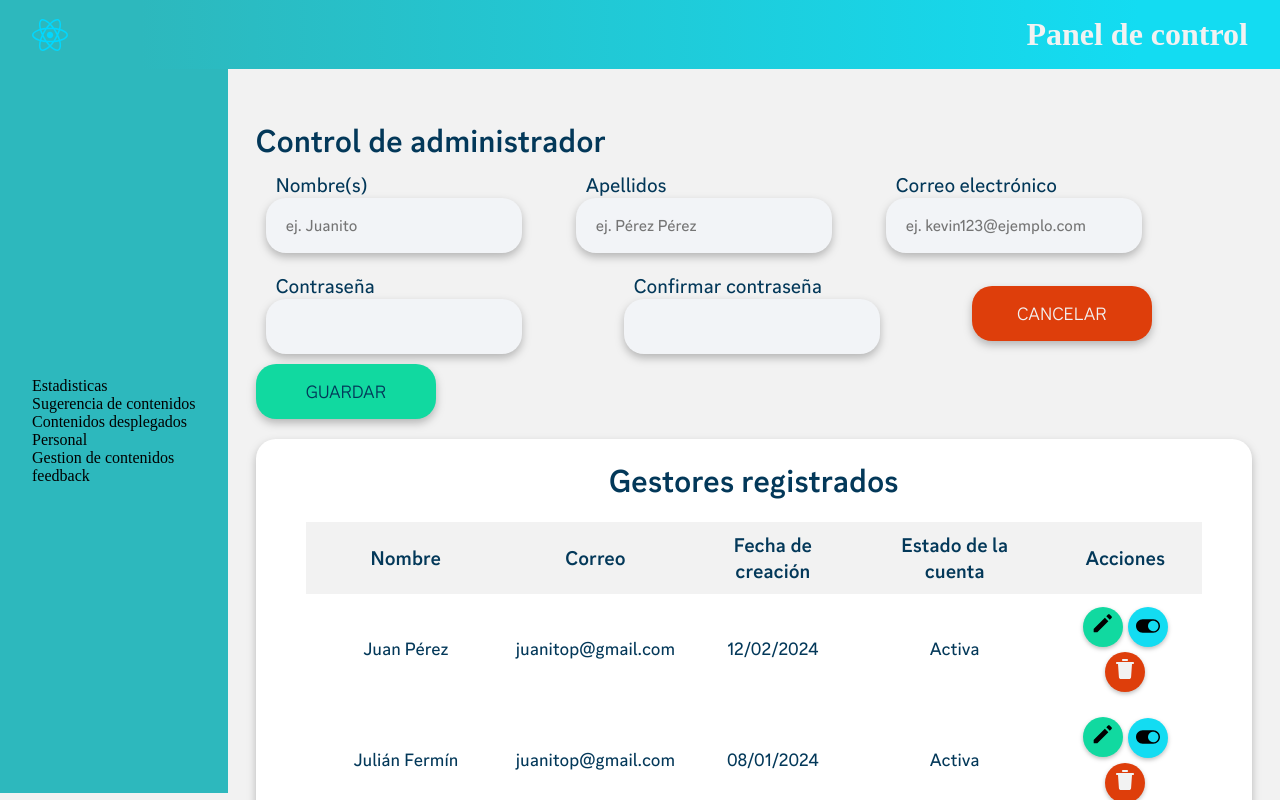
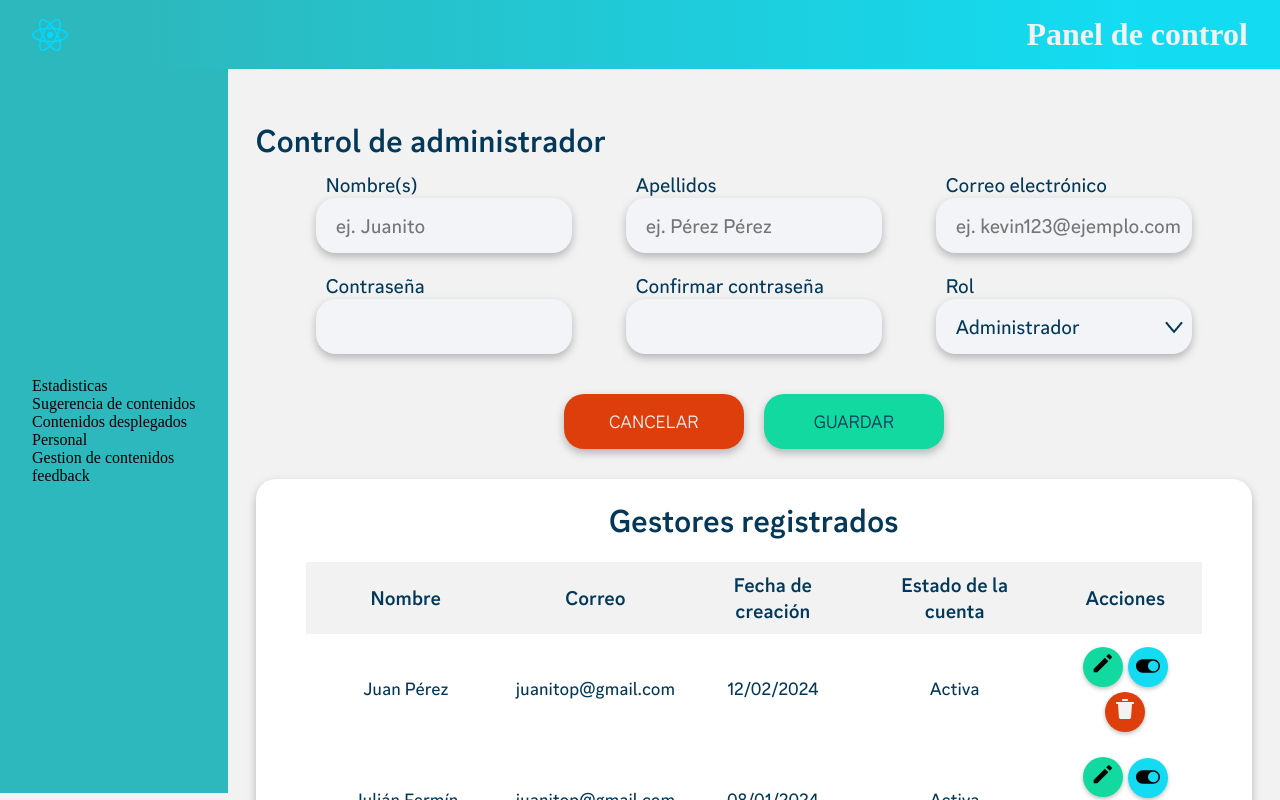
Before and after one commit to MAngelesGB/front-EmoIQ-software-seguro, a React (Vite) app: page /admin in a window 1280 px wide. Both pictures are taken after a click on the button "AGREGAR". Shown: the top 800 px of the page. Built offline with nearby package versions, Linux system fonts and the light colour scheme.

Commit message:
feature: Update admin panel form with role selection

```diff
--- a/src/components/adminPersonal/AdminPanel.css
+++ b/src/components/adminPersonal/AdminPanel.css
@@ -82,20 +82,43 @@ form {
     padding: 5px;
     padding-left: 20px;
     font-family: "gg-sans-medium", regular;
-    font-size: 16px;
+    font-size: 20px;
     color: var(--azul-oscuro);
     filter: drop-shadow(0px 4px 4px rgba(0, 0, 0, 0.25));
 }
 
-.form-group-button {
-    display:flex;
-    flex-direction: row;
-    justify-content: center;
+.form-group select {
+    appearance: none; /* Elimina la apariencia predeterminada */
+    -webkit-appearance: none; /* Necesario para Safari */
+    -moz-appearance: none; /* Necesario para Firefox */
+    background: url('../../../public/images/arrow.png') no-repeat right center; /* Agrega tu propia imagen de flecha */
+    background-color: #F2F4F7;
+    width: 20vw;
+    height: 55px;
+    border-radius: 20px;
+    border: none;
+    padding: 5px;
+    padding-left: 20px;
+    font-family: "gg-sans-medium", regular;
+    font-size: 20px;
+    color: var(--azul-oscuro);
+    filter: drop-shadow(0px 4px 4px rgba(0, 0, 0, 0.25));
 }
 
-.form-group-button button {
-    width: 9vw;
-    height: 55px;
+
+
+.form-group select option {
+    font-family: "gg-sans-medium", regular;
+    font-size: 20px;
+    color: var(--azul-oscuro);
+}
+
+.form-group-button {
+    display: flex;
+    justify-content: center;
+    align-items: center;
+    margin: auto;
+    margin-top: 20px;
 }
 
 /* ------------------------Buttons--------------------- */
@@ -130,6 +153,7 @@ form {
     width: 180px;
     padding: 10px 20px;
     filter: drop-shadow(0px 4px 4px rgba(0, 0, 0, 0.25));
+    margin: 10px;
 }
 
 .save-button {
@@ -143,6 +167,7 @@ form {
     width: 180px;
     padding: 10px 20px;
     filter: drop-shadow(0px 4px 4px rgba(0, 0, 0, 0.25));
+    margin: 10px;
 }
 .action-button-edit {
     font-family: "gg-sans-regular", monospace;
@@ -281,3 +306,8 @@ form {
     padding: 10px;
     text-align: center;
 }
+
+.form-container {
+    display: flex;
+    justify-content: center;
+}
--- a/src/components/adminPersonal/AdminPanel.jsx
+++ b/src/components/adminPersonal/AdminPanel.jsx
@@ -136,6 +136,7 @@ export default function AdminPanel() {
             </div>
           </div>
           {isVisible && (
+            <div className="form-container">
               <form onSubmit={handleSubmit}>
                 <div className="form-group">
                   <label htmlFor="name">Nombre(s)</label>
@@ -185,6 +186,14 @@ export default function AdminPanel() {
                     onChange={(e) => setConfirmPassword(e.target.value)}
                   />
                 </div>
+                <div className="form-group">
+                  <label htmlFor="role">Rol</label>
+                  <select name="role" id="role">
+                    <option value="Administrador">Administrador</option>
+                    <option value="Gestor de contenidos">Gestor de contenidos</option>
+                  </select>
+                </div>
+                <div className="form-group-button">
                 <button
                   type="button"
                   className="cancel-button"
@@ -195,7 +204,9 @@ export default function AdminPanel() {
                 <button type="submit" className="save-button">
                   GUARDAR
                 </button>
+                </div>
               </form>
+            </div>
           )}
         </div>
         <div className="registered-list">
```
Also changed, not shown: public/images/arrow.png (added), 1 other file (tests, documents, lock files or other folders). Lines whose indentation alone changed are shown as unchanged.
